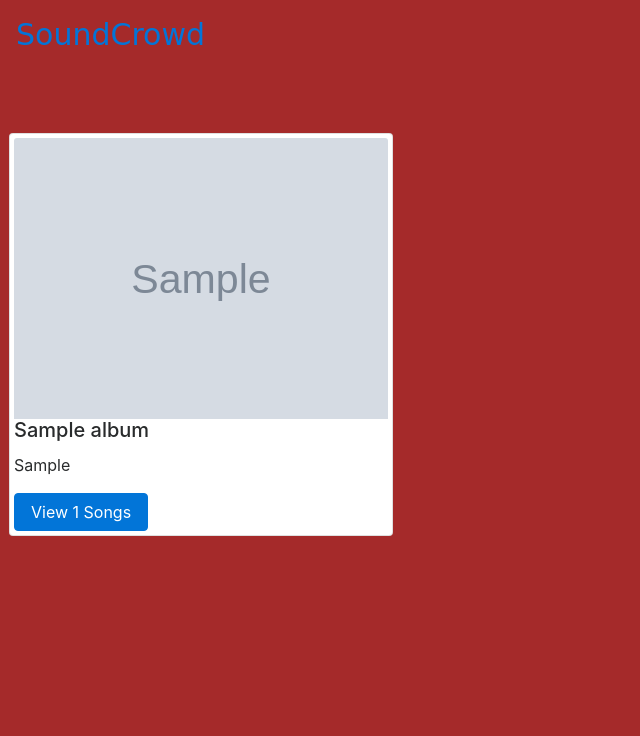
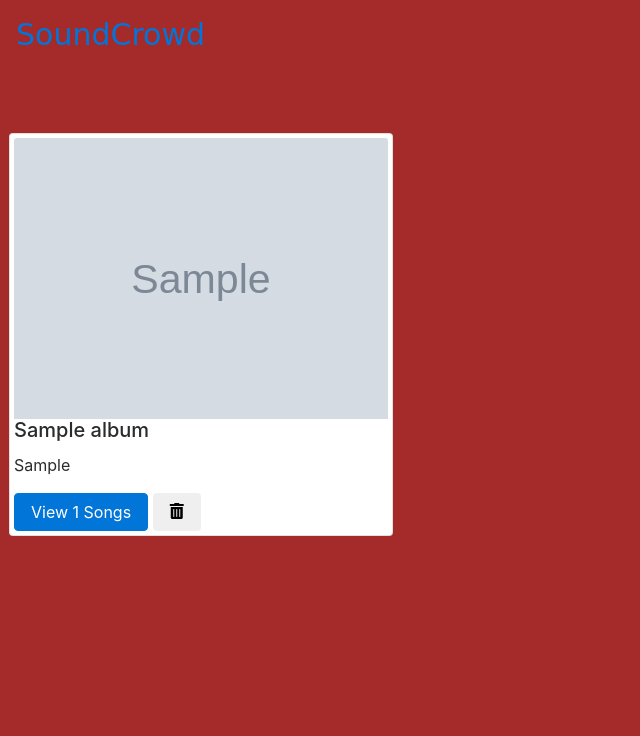
Before and after one commit to AlexPersaud17/SoundCrowd, a Django app: page /music/ in a window 1280 px wide. Shown: the top 736 px of the page, without its empty margins (0-640 px from the left). Run offline with Django 3.2, Linux system fonts and the light colour scheme; tables that the repository leaves empty hold one stand-in row (values such as "Sample post"); grey boxes marked "Sample" are stand-in pictures; some libraries are stand-ins or nearby versions; some web fonts are replaced.

Commit message:
Create update and delete generic views

```diff
--- a/music/static/music/style.css
+++ b/music/static/music/style.css
@@ -6,3 +6,11 @@ body{
   font-family: 'Molle', cursive;
   font-size: 30px;
 }
+
+.album-delete-button{
+  display: inline;
+}
+
+.card-width{
+  width: 24rem;
+}
--- a/music/templates/music/index.html
+++ b/music/templates/music/index.html
@@ -5,12 +5,21 @@
     <div class="row">
 
       {% for album in all_albums %}
-      <div class="card m-4 p-1" style="width: 24rem;">
+      <div class="card m-4 p-1 card-width">
         <img class="card-img-top" src="{{ album.album_logo }}" alt="Card image cap">
         <div class="card-body">
           <h5 class="card-title">{{ album.album_title }}</h5>
           <p class="card-text">{{ album.artist }}</p>
           <a href={% url 'music:detail' album.id %} class="btn btn-primary">View {{album.song_set.all.count}} Songs</a>
+
+          <form action={% url 'music:album-delete' album.id %} method="post" class="album-delete-button">
+            {% csrf_token %}
+            <input type="hidden" name="album_id" value={{ album.id }}>
+            <button type="submit" class="btn">
+              <span class="fa fa-trash-alt"></span>
+            </button>
+
+          </form>
         </div>
       </div>
       {% endfor %}
--- a/music/urls.py
+++ b/music/urls.py
@@ -5,6 +5,8 @@ app_name = 'music'
 
 urlpatterns = [
     path('', views.IndexView.as_view(), name="index"),
-    path('<int:pk>/', views.DetailView.as_view(), name="detail"),
+    path('album/<int:pk>/', views.DetailView.as_view(), name="detail"),
     path('album/add/', views.AlbumCreate.as_view(), name="album-add" ),
+    path('album/<int:pk>/edit', views.AlbumUpdate.as_view(), name="album-update" ),
+    path('album/<int:pk>/delete/', views.AlbumDelete.as_view(), name="album-delete" ),
 ]
--- a/music/views.py
+++ b/music/views.py
@@ -1,5 +1,6 @@
 from django.views import generic
 from django.views.generic.edit import CreateView, UpdateView, DeleteView
+from django.urls import reverse_lazy
 from .models import Album
 
 class IndexView(generic.ListView):
@@ -16,3 +17,12 @@ class DetailView(generic.DetailView):
 class AlbumCreate(CreateView):
   model = Album
   fields = ["artist", "album_title", "genre", "album_logo"]
+
+class AlbumUpdate(UpdateView):
+  model = Album
+  fields = ["artist", "album_title", "genre", "album_logo"]
+
+
+class AlbumDelete(DeleteView):
+  model = Album
+  success_url = reverse_lazy("music:index")
```
